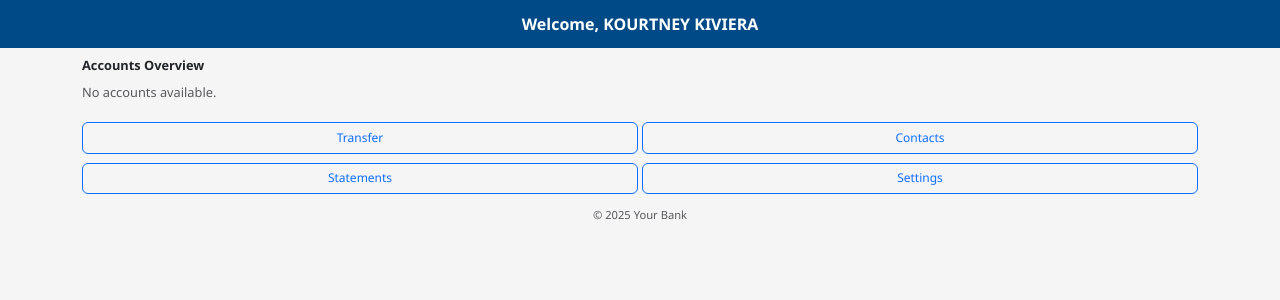
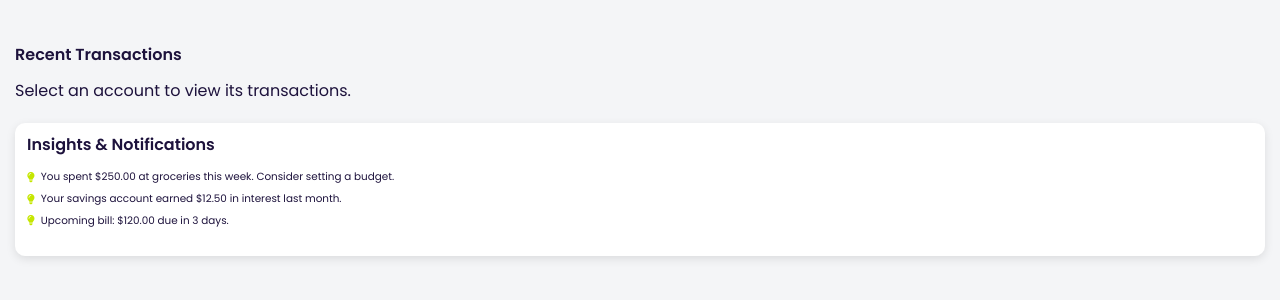
Before and after one commit to pocket-sarah/TERMUX-POCKET, a PHP site: page /app/pages/home.php in a window 1280 px wide. Shown: the top 300 px of the page. Run offline with PHP 8.4, Linux system fonts and the light colour scheme.

Commit message:
Update home.php

```diff
--- a/.www/app/pages/home.php
+++ b/.www/app/pages/home.php
@@ -1,100 +1,169 @@
 <?php
-// ---------- Find Config Dynamically ----------
-function find_config($startDir = __DIR__, $maxDepth = 6) {
+session_start();
+
+// --- Config detection (dynamic search) ---
+function findConfig($startDir){
     $dir = realpath($startDir);
-    $depth = 0;
-    while ($dir && $depth < $maxDepth) {
-        $cfg = $dir . '/.www/config/config.php';
-        if (file_exists($cfg)) return $cfg;
+    while($dir && $dir !== dirname($dir)){
+        $cfg = $dir.'/config/config.php';
+        if(file_exists($cfg)) return $cfg;
         $dir = dirname($dir);
-        $depth++;
     }
     return false;
 }
-
-$configFile = find_config();
-if (!$configFile) die("Config file not found (.www/config/config.php)");
+$configFile = findConfig(__DIR__) ?: die("Config file not found.");
 $config = require $configFile;
 
-// ---------- Load Profile & Accounts ----------
-$profileName = $config['sendername'] ?? 'N/A';
-$lastLogin = $config['last_login'] ?? date("Y-m-d H:i:s");
-$accounts = $config['accounts'] ?? [];
+// --- Data directories ---
+$dataDir = __DIR__ . '/data';
+if(!is_dir($dataDir)) mkdir($dataDir, 0755, true);
 
-// Remove placeholder accounts and sort alphabetically
-$accounts = array_filter($accounts, fn($a)=>($a['name'] ?? '') !== 'One-time Contact');
-usort($accounts, fn($a,$b)=>strcasecmp($a['name'],$b['name']));
+// --- Accounts JSON ---
+$accountsFile = $dataDir.'/accounts.json';
+if(!file_exists($accountsFile)){
+    file_put_contents($accountsFile, json_encode([]));
+}
+$accounts = json_decode(file_get_contents($accountsFile), true) ?? [];
+
+// --- Transactions CSV ---
+$transactionsFile = $dataDir.'/transactions.csv';
+if(!file_exists($transactionsFile)){
+    $header = ['date','account','account_number','description','amount'];
+    $fp = fopen($transactionsFile,'w');
+    fputcsv($fp,$header);
+    fclose($fp);
+}
+$recentTransactions = [];
+if(($handle = fopen($transactionsFile, 'r')) !== FALSE){
+    $header = fgetcsv($handle);
+    while(($row = fgetcsv($handle)) !== FALSE){
+        if(count($row) >= count($header)){
+            $recentTransactions[] = array_combine($header, array_slice($row,0,count($header)));
+        }
+    }
+    fclose($handle);
+}
+$recentTransactions = array_reverse($recentTransactions); // newest first
+
+// --- Helpers ---
+function maskAccount($acct){ return '**** **** **** ' . substr($acct,-4); }
+function formatCurrency($amt){ return '$' . number_format((float)$amt,2); }
+
+// --- Device detection ---
+$userAgent = strtolower($_SERVER['HTTP_USER_AGENT'] ?? '');
+$isApple = preg_match('/iphone|ipad|ipod/', $userAgent);
+$isAndroid = preg_match('/android/', $userAgent);
+
+// --- Insights ---
+$insights = [
+    "You spent $250.00 at groceries this week. Consider setting a budget.",
+    "Your savings account earned $12.50 in interest last month.",
+    "Upcoming bill: $120.00 due in 3 days."
+];
 ?>
 <!DOCTYPE html>
 <html lang="en">
 <head>
 <meta charset="UTF-8">
 <meta name="viewport" content="width=device-width, initial-scale=1.0">
-<title>Bank Home</title>
-<link href="https://cdn.jsdelivr.net/npm/bootstrap@5.3.2/dist/css/bootstrap.min.css" rel="stylesheet">
+<title>Home | Bank App</title>
+<link href="https://fonts.googleapis.com/css2?family=Poppins:wght@400;600&display=swap" rel="stylesheet">
+<link rel="stylesheet" href="https://cdnjs.cloudflare.com/ajax/libs/font-awesome/6.4.0/css/all.min.css">
+<link href="https://cdn.jsdelivr.net/npm/bootstrap@5.3.3/dist/css/bootstrap.min.css" rel="stylesheet">
 <style>
-body { background:#f5f5f5; font-family:'Segoe UI',sans-serif; font-size:0.8rem; }
-.header { background:#004b87; color:#fff; text-align:center; font-weight:600; padding:12px 0; font-size:1rem; }
-.card { border-radius:1rem; margin-bottom:10px; cursor:pointer; }
-.card-header { padding:.75rem 1rem; }
-.account-balance { font-weight:700; font-size:0.95rem; color:#0b6623; }
-.transaction-list .list-group-item { font-size:0.75rem; padding:.4rem .75rem; }
-.transaction-date { color:#6c757d; font-size:0.7rem; }
-.transaction-amount { font-weight:600; }
-.quick-actions .btn { font-size:0.75rem; padding:0.35rem; margin-bottom:5px; }
+body { font-family:'Poppins', sans-serif; background:#f4f5f7; color:#1d123c; margin:0; padding:15px; }
+h2,h3 { font-weight:600; margin-bottom:15px; font-size:1rem; }
+.account-cards-wrapper { overflow-x:auto; display:flex; gap:12px; padding-bottom:10px; scroll-behavior:smooth; }
+.account-card { min-width:200px; background:#1d123c; color:#fff; border-radius:12px; padding:15px; flex-shrink:0; box-shadow:0 4px 10px rgba(0,0,0,.2); cursor:pointer; transition: transform .2s; }
+.account-card:hover { transform: translateY(-2px); box-shadow:0 6px 14px rgba(0,0,0,.25); }
+.account-info span { display:block; font-size:12px; opacity:0.85; }
+.account-info .type { font-weight:600; font-size:14px; }
+.account-balance { font-size:18px; font-weight:700; margin-top:8px; text-align:center; }
+
+.wallet-btn { margin-top:10px; display:flex; justify-content:center; gap:10px; }
+.wallet-btn img { height:36px; cursor:pointer; transition: transform .2s; }
+.wallet-btn img:hover { transform: scale(1.05); }
+
+.transactions { margin-top:20px; }
+.transactions table { width:100%; border-collapse:collapse; background:#fff; border-radius:8px; overflow:hidden; font-size:0.65rem; }
+.transactions th, .transactions td { padding:5px 6px; text-align:left; }
+.transactions th { background:#f0f0f0; font-weight:600; }
+.transactions tr { border-bottom:1px solid #eee; }
+.transactions tr:last-child { border-bottom:none; }
+.transactions td.amount { text-align:right; }
+.transactions td.amount.negative { color:#ff3b3b; }
+.transactions td.amount.positive { color:#2ecc71; }
+
+.insights { margin-top:20px; background:#fff; border-radius:10px; padding:12px; box-shadow:0 3px 10px rgba(0,0,0,.1); font-size:0.65rem; }
+.insights ul { list-style:none; padding-left:0; }
+.insights ul li { margin-bottom:6px; display:flex; align-items:center; gap:6px; }
+.insights ul li i { color:#c5e600; }
+
+@media(max-width:600px){
+    .wallet-btn img{height:30px;}
+    .account-card { min-width:160px; padding:12px; }
+}
 </style>
 </head>
 <body>
 
-<div class="header">Welcome, <?= htmlspecialchars($profileName) ?></div>
-<div class="container mt-2">
+<div class="account-cards-wrapper">
+    <?php foreach($accounts as $acc): ?>
+        <div class="account-card" onclick="showAccountTransactions('<?= htmlspecialchars($acc['number'] ?? '') ?>')">
+            <div class="account-info">
+                <span class="type"><?= htmlspecialchars($acc['type'] ?? 'Checking') ?></span>
+                <span><?= isset($acc['number']) ? maskAccount($acc['number']) : '' ?></span>
+                <?php if(!empty($acc['available'])): ?><span class="extra">Available: <?= formatCurrency($acc['available']) ?></span><?php endif; ?>
+            </div>
+            <div class="account-balance"><?= formatCurrency($acc['balance'] ?? 0) ?></div>
 
-<!-- Accounts Overview -->
-<div class="mb-2"><strong>Accounts Overview</strong></div>
-
-<?php if(!empty($accounts)): ?>
-<?php foreach($accounts as $idx => $acc): ?>
-<div class="card shadow-sm" data-bs-toggle="collapse" data-bs-target="#acc-<?= $idx ?>" aria-expanded="false" aria-controls="acc-<?= $idx ?>">
-  <div class="card-header d-flex justify-content-between align-items-center">
-    <div>
-      <strong><?= htmlspecialchars($acc['name'] ?? 'Account') ?></strong><br>
-      <small><?= htmlspecialchars($acc['type'] ?? '') ?></small>
-    </div>
-    <div class="account-balance">
-      <?= htmlspecialchars($acc['currency'] ?? '$') ?><?= number_format($acc['balance'] ?? 0,2) ?>
-    </div>
-  </div>
-  <?php if(!empty($acc['transactions'])): ?>
-  <div class="collapse" id="acc-<?= $idx ?>">
-    <ul class="list-group list-group-flush transaction-list">
-      <?php foreach($acc['transactions'] as $tx): ?>
-      <li class="list-group-item d-flex justify-content-between align-items-center p-1">
-        <div>
-          <span class="transaction-date"><?= htmlspecialchars($tx['date'] ?? '') ?></span><br>
-          <?= htmlspecialchars($tx['desc'] ?? '') ?>
+            <div class="wallet-btn">
+                <?php if($isApple): ?>
+                    <img src="https://upload.wikimedia.org/wikipedia/commons/thumb/3/30/Add_to_Apple_Wallet_badge.svg/1200px-Add_to_Apple_Wallet_badge.svg.png" alt="Add to Apple Wallet">
+                <?php elseif($isAndroid): ?>
+                    <img src="https://upload.wikimedia.org/wikipedia/commons/thumb/b/bb/Add_to_Google_Wallet_badge.svg/1200px-Add_to_Google_Wallet_badge.svg.png" alt="Add to Google Wallet">
+                <?php else: ?>
+                    <span class="text-dark small">Wallet not supported</span>
+                <?php endif; ?>
+            </div>
         </div>
-        <div class="transaction-amount"><?= htmlspecialchars($tx['currency'] ?? '$') ?><?= number_format($tx['amount'] ?? 0,2) ?></div>
-      </li>
-      <?php endforeach; ?>
-    </ul>
-  </div>
-  <?php endif; ?>
-</div>
-<?php endforeach; ?>
-<?php else: ?>
-<p class="text-muted mb-0">No accounts available.</p>
-<?php endif; ?>
-
-<!-- Quick Actions -->
-<div class="row quick-actions mt-3 mb-2 g-1">
-<div class="col-6"><a href="transfer.php" class="btn btn-outline-primary w-100">Transfer</a></div>
-<div class="col-6"><a href="contacts.php" class="btn btn-outline-primary w-100">Contacts</a></div>
-<div class="col-6"><a href="statements.php" class="btn btn-outline-primary w-100">Statements</a></div>
-<div class="col-6"><a href="settings.php" class="btn btn-outline-primary w-100">Settings</a></div>
+    <?php endforeach; ?>
 </div>
 
-<div class="text-center small text-muted mt-2 mb-2">&copy; <?= date("Y") ?> Your Bank</div>
+<div class="transactions" id="transactions-container">
+    <h3>Recent Transactions</h3>
+    <p>Select an account to view its transactions.</p>
+</div>
 
-<script src="https://cdn.jsdelivr.net/npm/bootstrap@5.3.2/dist/js/bootstrap.bundle.min.js"></script>
+<div class="insights">
+    <h3>Insights & Notifications</h3>
+    <ul>
+        <?php foreach($insights as $insight): ?>
+            <li><i class="fa-solid fa-lightbulb"></i><?= htmlspecialchars($insight) ?></li>
+        <?php endforeach; ?>
+    </ul>
+</div>
+
+<script>
+const transactions = <?= json_encode($recentTransactions) ?>;
+
+function showAccountTransactions(accountNumber){
+    const container = document.getElementById('transactions-container');
+    const filtered = transactions.filter(tx => tx.account_number === accountNumber || tx.account === accountNumber);
+    if(filtered.length === 0){
+        container.innerHTML = "<h3>Recent Transactions</h3><p>No transactions for this account.</p>";
+        return;
+    }
+    let html = "<h3>Transactions for " + accountNumber.slice(-4) + "</h3><table><thead><tr><th>Date</th><th>Description</th><th>Amount</th></tr></thead><tbody>";
+    filtered.forEach(tx => {
+        const amount = parseFloat(tx.amount);
+        html += "<tr><td>"+tx.date+"</td><td>"+tx.description+"</td><td class='amount "+(amount<0?"negative":"positive")+"'>"+(amount<0?"-":"+")+"$"+Math.abs(amount).toFixed(2)+"</td></tr>";
+    });
+    html += "</tbody></table>";
+    container.innerHTML = html;
+}
+</script>
+
+<script src="https://cdn.jsdelivr.net/npm/bootstrap@5.3.3/dist/js/bootstrap.bundle.min.js"></script>
 </body>
 </html>
```
